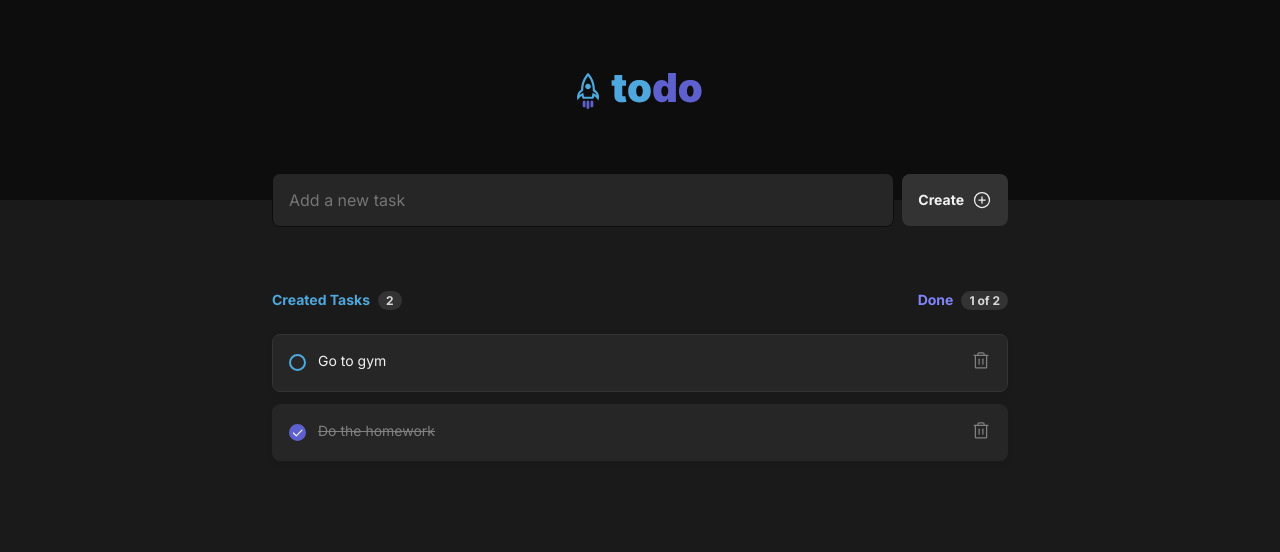
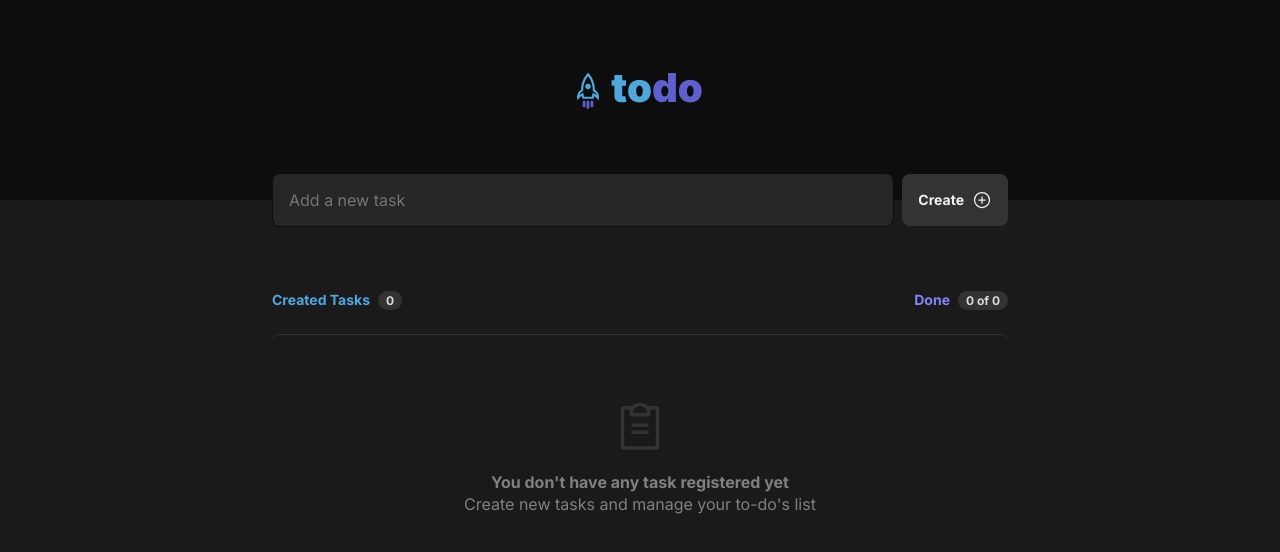
Before and after one commit to renatomarquesteles/ignite-challenge-01-reactjs-fundamentals, a React (Vite) app: page / in a window 1280 px wide. Shown: the top 552 px of the page. Built offline with nearby package versions, Linux system fonts and the light colour scheme.

Commit message:
adds empty list placeholder

```diff
--- a/src/App.module.css
+++ b/src/App.module.css
@@ -91,3 +91,30 @@
 .tasksList {
   margin-top: 1.5rem;
 }
+
+.emptyListContainer {
+  padding: 4rem 1.5rem;
+  margin-top: 1.5rem;
+  border-top: 1px solid var(--gray-400);
+  border-radius: 8px;
+  display: flex;
+  flex-direction: column;
+  align-items: center;
+  justify-content: center;
+  gap: 1rem;
+}
+
+.emptyListContainer p {
+  color: var(--gray-300);
+  font-size: 1rem;
+  line-height: 1.4;
+  text-align: center;
+}
+
+.boldText {
+  font-weight: 700;
+}
+
+.emptyListContainer svg {
+  color: var(--gray-400);
+}
--- a/src/App.tsx
+++ b/src/App.tsx
@@ -1,5 +1,5 @@
 import { FormEvent, useState } from 'react';
-import { PlusCircle } from 'phosphor-react';
+import { ClipboardText, PlusCircle } from 'phosphor-react';
 import { v4 as uuidv4 } from 'uuid';
 
 import { Header } from './components/Header';
@@ -16,18 +16,7 @@ interface Task {
 
 export const App = () => {
   const [newTaskText, setNewTaskText] = useState('');
-  const [tasks, setTasks] = useState<Task[]>([
-    {
-      id: uuidv4(),
-      finished: false,
-      content: 'Go to gym',
-    },
-    {
-      id: uuidv4(),
-      finished: true,
-      content: 'Do the homework',
-    },
-  ]);
+  const [tasks, setTasks] = useState<Task[]>([]);
 
   const handleCreateTask = (e: FormEvent) => {
     e.preventDefault();
@@ -103,7 +92,7 @@ export const App = () => {
             </div>
           </header>
 
-          {!!tasks.length && (
+          {!!tasks.length ? (
             <div className={styles.tasksList}>
               {tasks.map((task) => (
                 <Task
@@ -115,6 +104,16 @@ export const App = () => {
                 />
               ))}
             </div>
+          ) : (
+            <div className={styles.emptyListContainer}>
+              <ClipboardText size={56} />
+              <div>
+                <p className={styles.boldText}>
+                  You don't have any task registered yet
+                </p>
+                <p>Create new tasks and manage your to-do's list</p>
+              </div>
+            </div>
           )}
         </div>
       </main>
```
